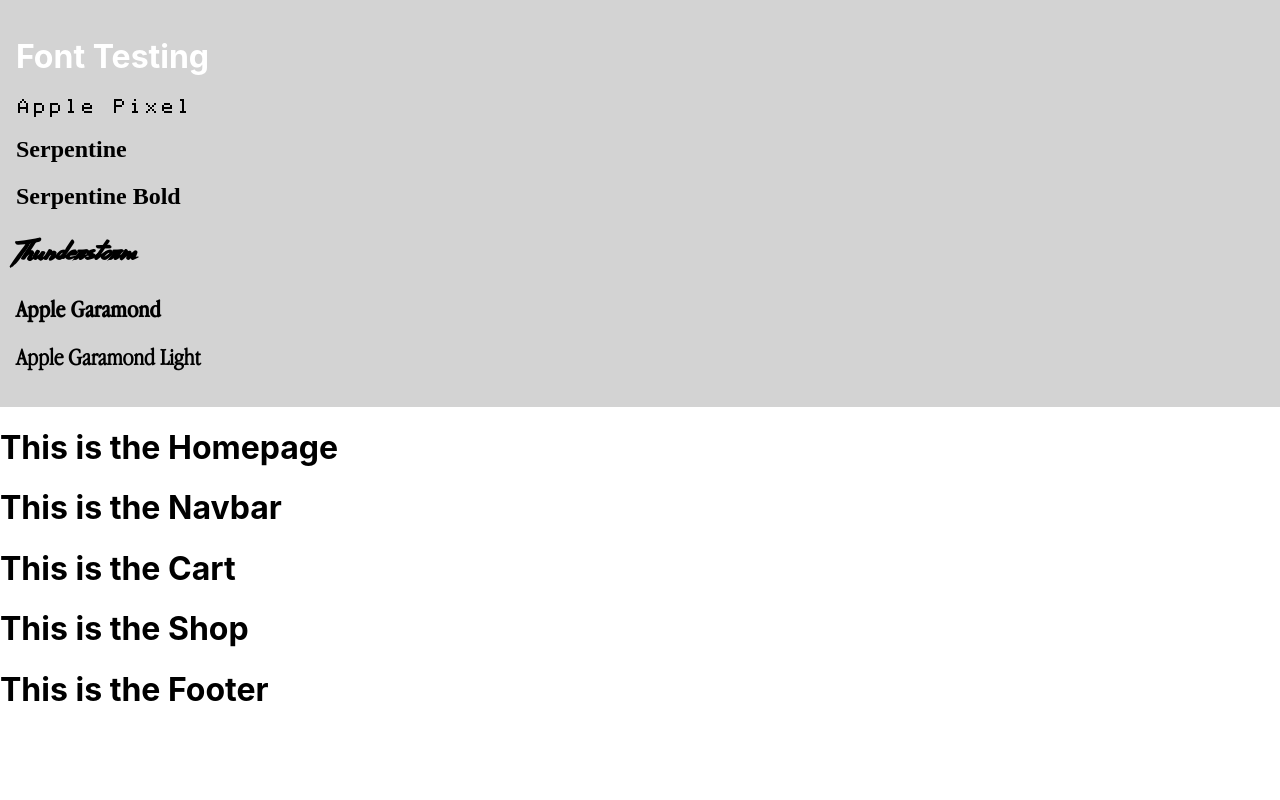
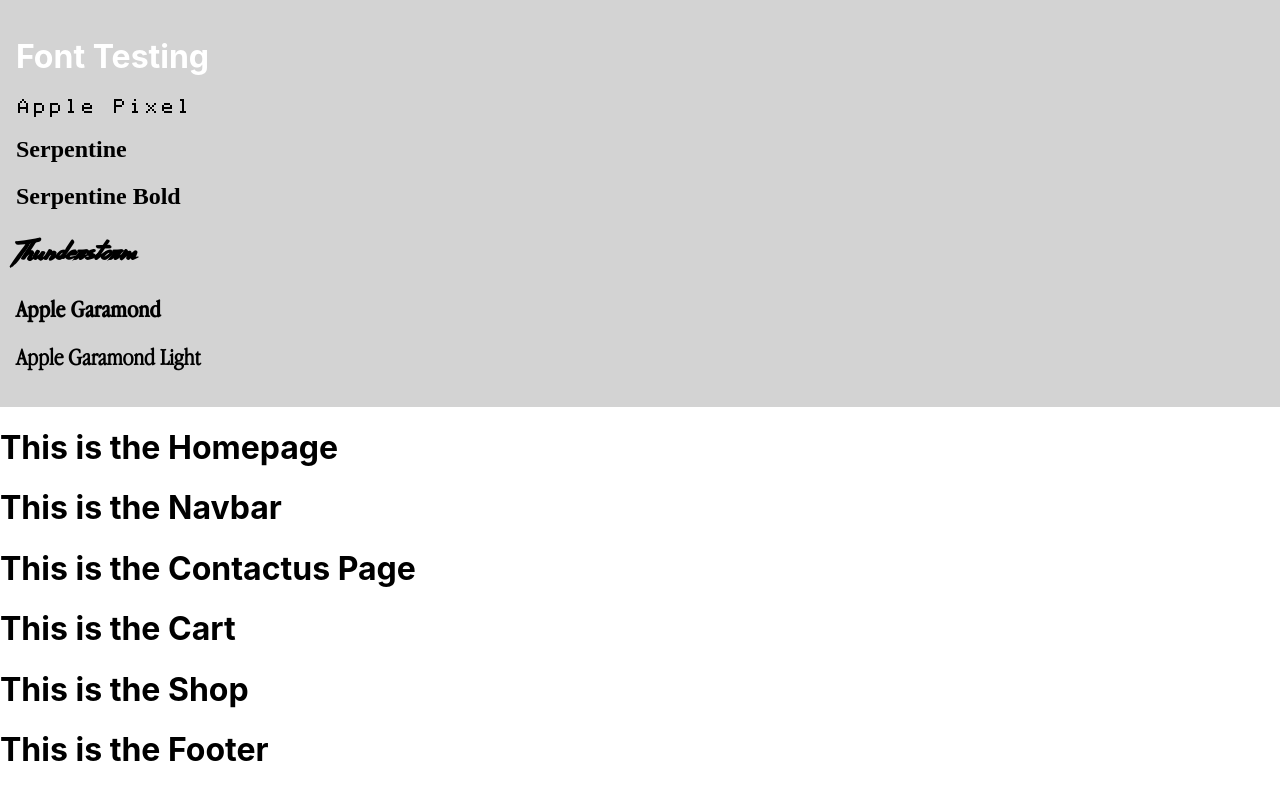
Before and after one commit to ErikLager/Agilt2.0, a React (Create React App) app in the folder agile2.0app/: page / in a window 1280 px wide. Built offline with nearby package versions, Linux system fonts and the light colour scheme; a web font is replaced by a local one.

Commit message:
ContactusPage added

```diff
--- a/agile2.0app/src/App.js
+++ b/agile2.0app/src/App.js
@@ -5,6 +5,7 @@ import Footer from './views/Footer';
 import Homepage from './views/Homepage';
 import Navbar from './views/Navbar';
 import Cart from './views/Cart';
+import Contactus from './views/Contactus';
 
 function App() {
   return (
@@ -12,6 +13,7 @@ function App() {
       <FontTest />
       <Homepage/>
       <Navbar/>
+      <Contactus/>
       <Cart/>
       <Shop/>
       <Footer/>
--- /dev/null
+++ b/agile2.0app/src/views/Contactus.js
@@ -0,0 +1,10 @@
+const Contactus = () => {
+
+    return (
+        <>
+        <h1>This is the Contactus Page</h1>
+        </>
+    )
+};
+
+export default Contactus;
```
